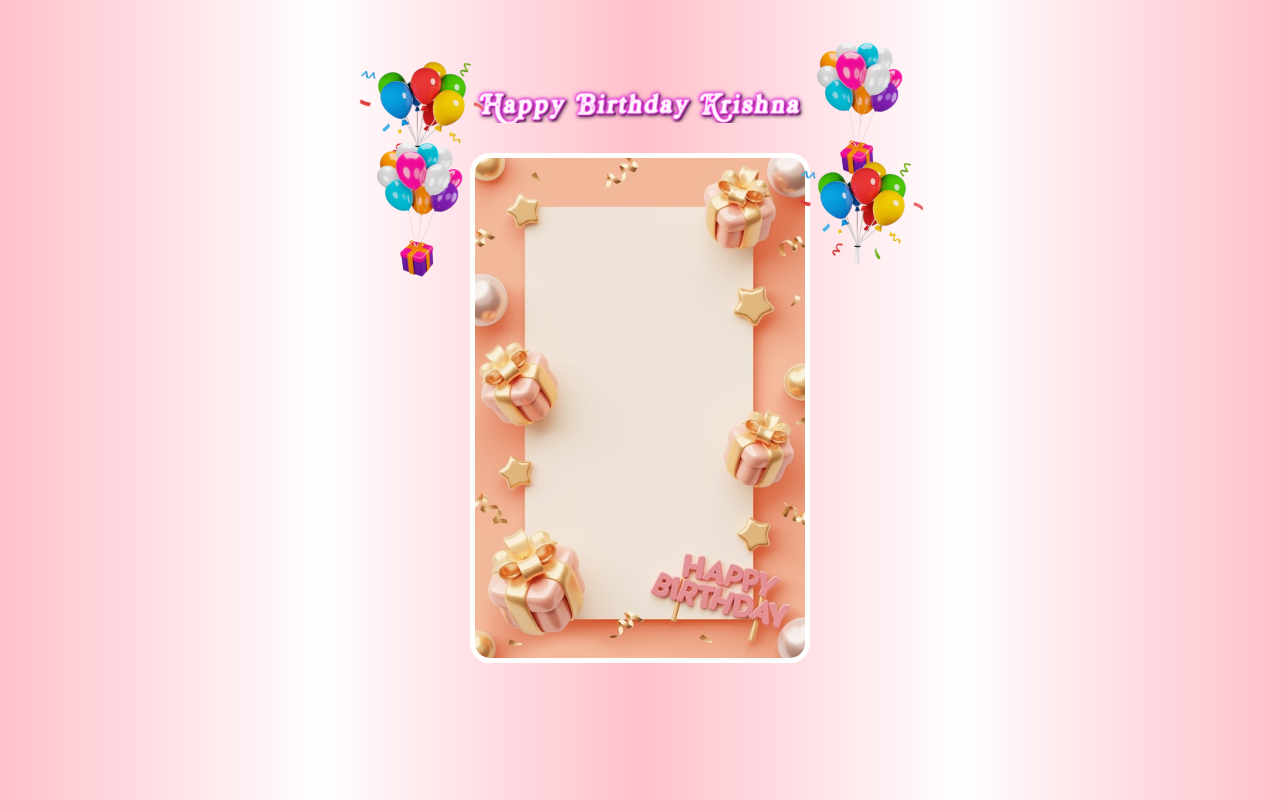
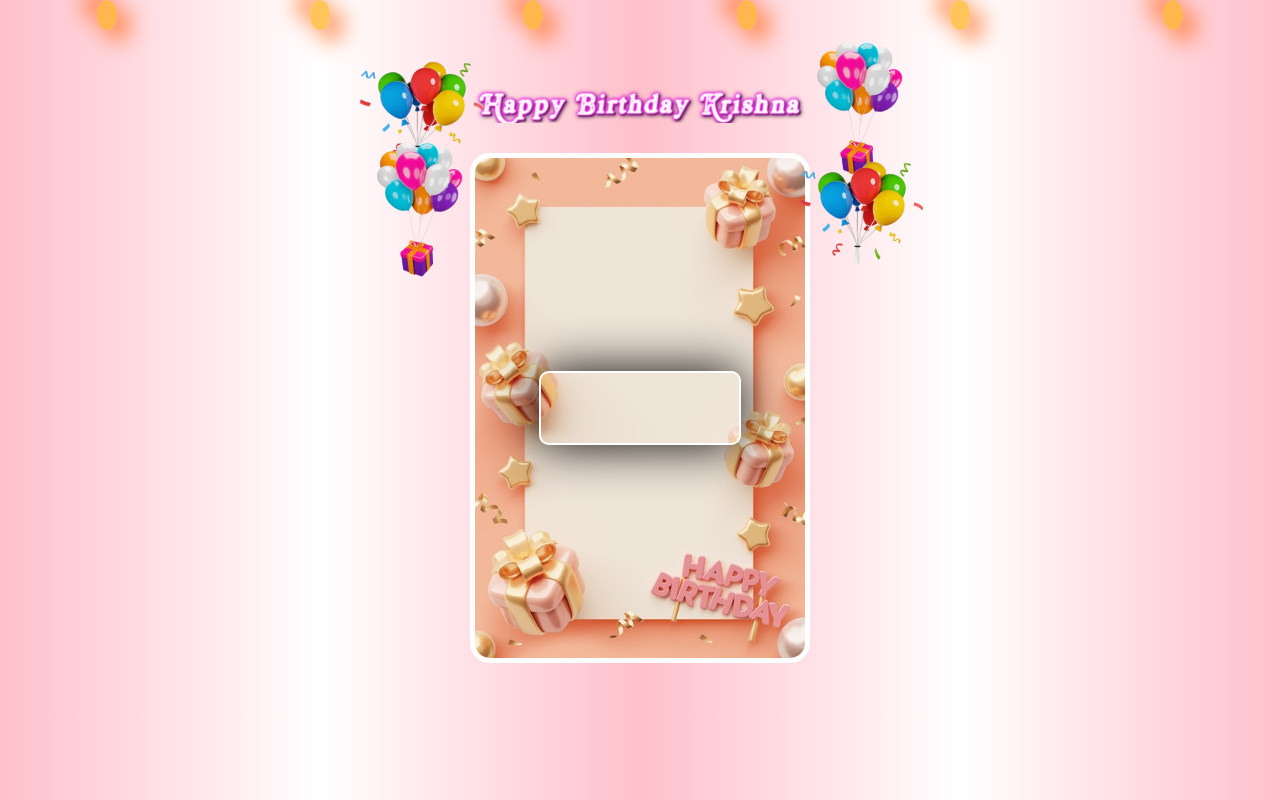
Before and after one commit to GaganNahak/BIRTH-DAY-GIFT, a plain HTML site: page index.html in a window 1280 px wide. Drawn offline with Linux system fonts and the light colour scheme.

Commit message:
Update index.html

```diff
--- a/index.html
+++ b/index.html
@@ -1,4 +1,4 @@
-<!DOCTYPE html>
+ <!DOCTYPE html>
 <html lang="en">
 
     <head>
@@ -9,14 +9,27 @@
     </head>
 
     <body>
+        <header>
+            <!-- <div> <video src="krishna.mp4" autoplay controls loop style="width:  500px; height:  500px;"></video></div> -->
+            <div class="bulb"></div>
+            <div class="bulb"></div>
+            <div class="bulb"></div>
+            <div class="bulb"></div>
+            <div class="bulb"></div>
+            <div class="bulb"></div>
+        </header>
         <div>
         <div id="ballon1"></div>
         <div id="ballon3"></div>
     </div>
         <div id="main_cont">
 
-            <div id="name1"></div>
+            <div id="name1">
+
+            </div>
             <div id="image">
+               <div id="eye"></div>
+
 
             </div>
 
@@ -26,6 +39,7 @@
         <div id="ballon2"></div>
         <div id="ballon4"></div>
     </div>
+
     </body>
 
 </html>
```
